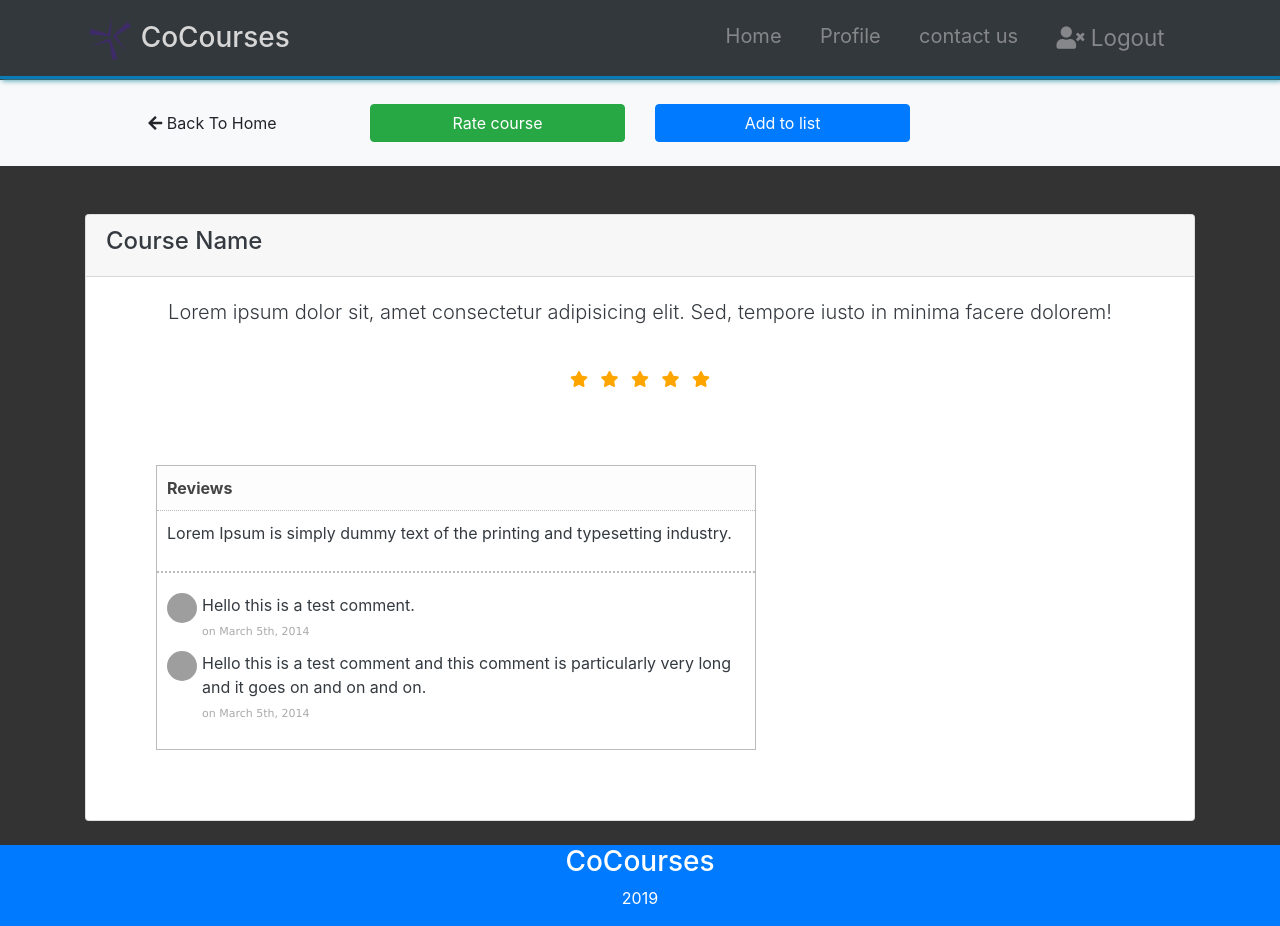
After one commit to moh833/CourseCo, a Flask app: template courseco/templates/View_Course.html in a window 1280 px wide. The commit adds this page. Run offline with Flask 2, Linux system fonts and the light colour scheme; the template is opened without the code that fills it, so the values that code supplies are empty; some libraries are stand-ins or nearby versions; grey boxes are pictures that could not be loaded.

Commit message:
frontend

```diff
--- /dev/null
+++ b/courseco/templates/View_Course.html
@@ -0,0 +1,162 @@
+<!DOCTYPE html>
+<html lang="en">
+
+<head>
+  <meta charset="UTF-8">
+  <meta name="viewport" content="width=device-width, initial-scale=1.0">
+  <meta http-equiv="X-UA-Compatible" content="ie=edge">
+  <link rel="stylesheet" href="https://use.fontawesome.com/releases/v5.0.13/css/all.css" integrity="sha384-DNOHZ68U8hZfKXOrtjWvjxusGo9WQnrNx2sqG0tfsghAvtVlRW3tvkXWZh58N9jp"
+    crossorigin="anonymous">
+  <link rel="stylesheet" href="https://stackpath.bootstrapcdn.com/bootstrap/4.1.1/css/bootstrap.min.css" integrity="sha384-WskhaSGFgHYWDcbwN70/dfYBj47jz9qbsMId/iRN3ewGhXQFZCSftd1LZCfmhktB"
+    crossorigin="anonymous">
+  <link rel="stylesheet" href="css/style.css">
+  <title>Details of course</title>
+</head>
+
+<body>
+  <nav class="navbar navbar-expand-sm bg-dark navbar-dark fixed-top" id="main-nav">
+     <div class="container">
+      <a href="#home" class="navbar-brand">
+        <img src="img/pirates.png" width="50" height="50" alt="">
+        <h3 class="d-inline  align-middle">CoCourses</h3>
+      </a>
+      <button class="navbar-toggler" data-toggle="collapse" data-target="#navbarCollapse">
+        <span class="navbar-toggler-icon"></span>
+      </button>
+      <div class="collapse navbar-collapse" id="navbarCollapse">
+        <ul class="navbar-nav ml-auto">
+          <li class="nav-item">
+            <a href="home.html" class="nav-link lead"><strong>Home</strong></a>
+          </li>
+          <li class="nav-item">
+            <a href="profile.html" class="nav-link lead"><strong>Profile</strong></a>
+          </li>
+          <li class="nav-item">
+            <a href="contact.html" class="nav-link lead"><strong>contact us</strong> </a>
+          </li>
+           <li class="nav-item">
+            <a href="firstHome.html" class="nav-link">
+              <i class="fas fa-user-times"></i> Logout
+            </a>
+          </li>
+        </ul>
+      </div>
+    </div>
+  </nav>
+
+
+  <!-- ACTIONS -->
+  <section id="actions" class="py-4 mb-4 bg-light">
+    <div class="container">
+      <div class="row">
+        <div class="col-md-3">
+          <a href="index.html" class="btn btn-light btn-block">
+            <i class="fas fa-arrow-left"></i>
+            Back To Home
+          </a>
+        </div>
+        <div class="col-md-3">
+          <a href="#" class="btn btn-success btn-block">
+             Rate course
+          </a>
+        </div>
+        <div class="col-md-3">
+          <a href="#" class="btn btn-primary btn-block">
+              Add to list
+          </a>
+        </div>
+      </div>
+    </div>
+  </section>
+
+  <!-- Rate card -->
+  <section class="py-4 ">
+    <div class="container text-dark">
+      <div class="row">
+        <div class="col-md-12">
+          <div class="card">
+
+            <div class="card-header">
+              <h4>Course Name</h4>
+            </div>
+
+
+            <div class="card-body">
+              <p class="lead text-center">
+                  Lorem ipsum dolor sit, amet consectetur adipisicing elit. Sed, tempore iusto in minima facere dolorem!
+              </p>
+            </div>
+
+
+<link rel="stylesheet" href="https://cdnjs.cloudflare.com/ajax/libs/font-awesome/4.7.0/css/font-awesome.min.css">
+
+<div class="text-center">
+<span id="rateMe" class=" star-rate">
+  <i class="fas fa-star py-2 px-1 rate-popover " data-index="0" data-html="true" data-toggle="popover" data-placement="top" title="Very bad"></i>
+  <i class="fas fa-star py-2 px-1 rate-popover" data-index="1" data-html="true" data-toggle="popover" data-placement="top" title="Poor"></i>
+  <i class="fas fa-star py-2 px-1 rate-popover" data-index="2" data-html="true" data-toggle="popover" data-placement="top" title="OK"></i>
+  <i class="fas fa-star py-2 px-1 rate-popover" data-index="3" data-html="true" data-toggle="popover" data-placement="top" title="Good"></i>
+  <i class="fas fa-star py-2 px-1 rate-popover" data-index="4" data-html="true" data-toggle="popover" data-placement="top" title="Excellent"></i>
+</span>
+
+</div>
+
+
+
+    <div class="card-body">
+    <div class="detailBox text-dark">
+    <div class="titleBox">
+      <label><strong>Reviews</strong></label>
+    </div>
+
+    <div class="commentBox">
+        <p class="taskDescription">Lorem Ipsum is simply dummy text of the printing and typesetting industry.</p>
+    </div>
+    <div class="actionBox">
+        <ul class="commentList">
+            <li>
+                <div class="commenterImage">
+                  <img src="http://placekitten.com/50/50" />
+                </div>
+                <div class="commentText">
+                    <p class="">Hello this is a test comment.</p> <span class="date sub-text">on March 5th, 2014</span>
+
+                </div>
+            </li>
+            <li>
+                <div class="commenterImage">
+                  <img src="http://placekitten.com/45/45" />
+                </div>
+                <div class="commentText">
+                    <p class="">Hello this is a test comment and this comment is particularly very long and it goes on and on and on.</p> <span class="date sub-text">on March 5th, 2014</span>
+
+                </div>
+            </li>
+
+        </ul>
+    </div>
+</div>
+</div>
+</div>
+</div>
+</div>
+</div>
+  </section>
+
+    <!-- FOOTER -->
+  <footer id="main-footer" class="bg-primary" >
+    <div class="container">
+      <div class="row">
+        <div class="col text-center">
+          <h3>CoCourses</h3>
+          <p>2019
+            <span id="year"></span>
+          </p>
+
+        </div>
+      </div>
+    </div>
+  </footer>
+
+</body>
+</html>
--- /dev/null
+++ b/courseco/templates/course_details.html
@@ -0,0 +1 @@
+course_details.html
```
Also changed, not shown: courseco/templates/home.html (+2 -5 lines).
